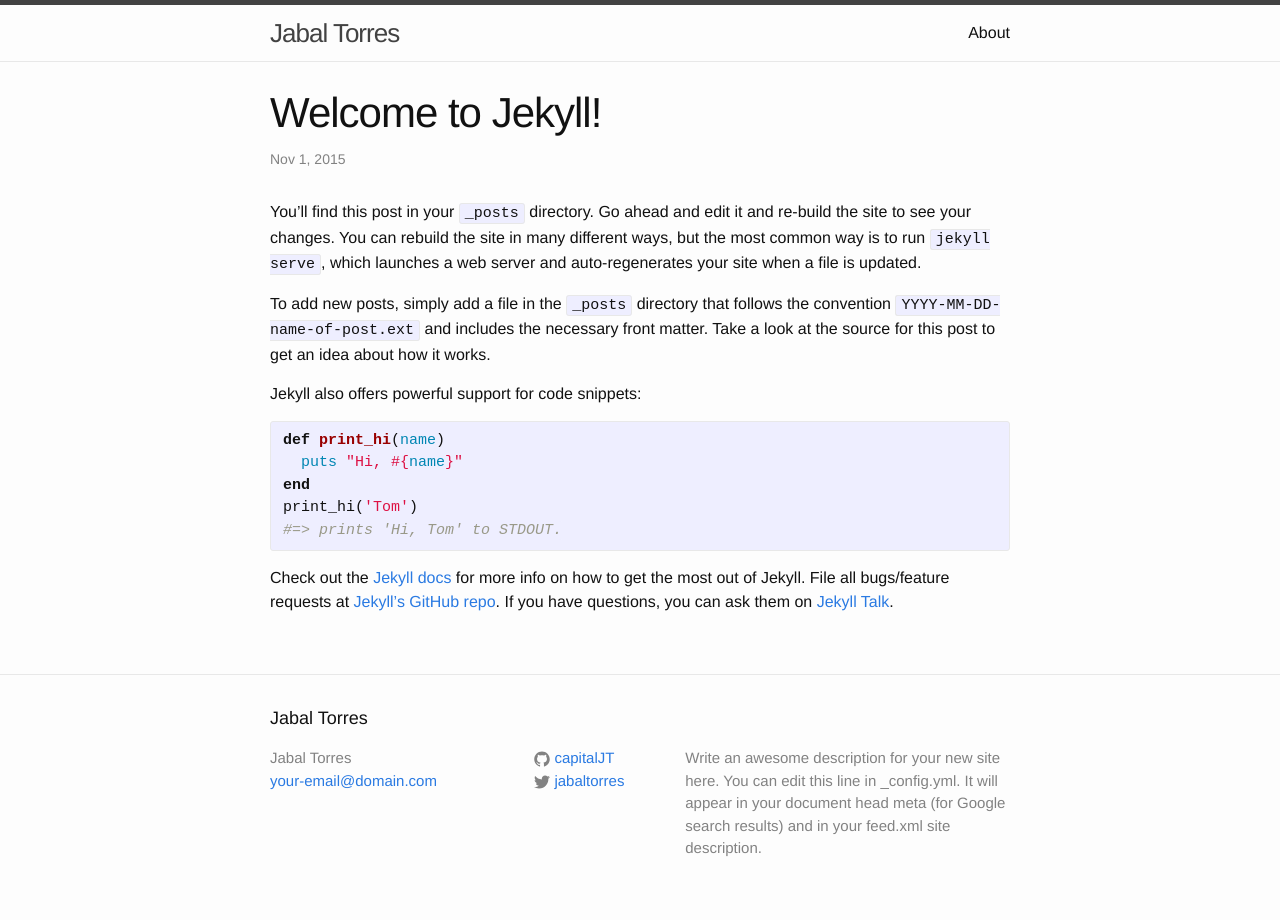
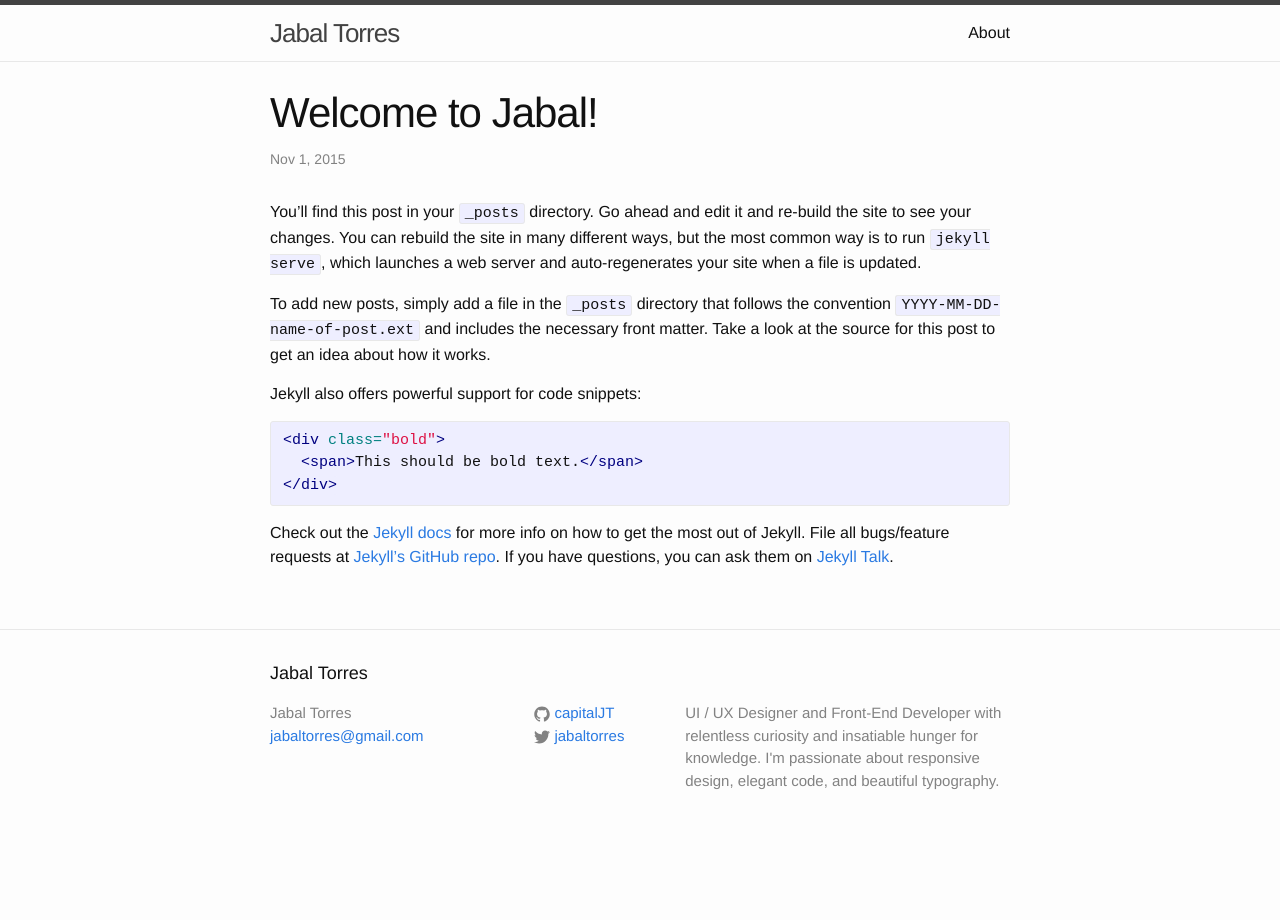
Before and after one commit to capitalJT/capitaljt.github.io, a Jekyll site: the page built from _posts/2015-10-31-welcome-to-jekyll.md, in a window 1280 px wide. Built offline with Jekyll 4.4.1, drawn with Linux system fonts in a browser that asks for light colours.

Commit message:
added first post

```diff
--- a/_config.yml
+++ b/_config.yml
@@ -7,13 +7,11 @@
 
 # Site settings
 title: Jabal Torres
-email: your-email@domain.com
+email: jabaltorres@gmail.com
 description: > # this means to ignore newlines until "baseurl:"
-  Write an awesome description for your new site here. You can edit this
-  line in _config.yml. It will appear in your document head meta (for
-  Google search results) and in your feed.xml site description.
+  UI / UX Designer and Front-End Developer with relentless curiosity and insatiable hunger for knowledge. I'm passionate about responsive design, elegant code, and beautiful typography.
 baseurl: "" # the subpath of your site, e.g. /blog
-url: "http://yourdomain.com" # the base hostname & protocol for your site
+url: "http://jabaltorres.com" # the base hostname & protocol for your site
 twitter_username: jabaltorres
 github_username:  capitalJT
 
--- a/_posts/2015-10-31-welcome-to-jekyll.markdown
+++ b/_posts/2015-10-31-welcome-to-jekyll.md
@@ -1,6 +1,6 @@
 ---
 layout: post
-title:  "Welcome to Jekyll!"
+title:  "Welcome to Jabal!"
 date:   2015-10-31 21:35:48 -0700
 categories: jekyll update
 ---
@@ -10,12 +10,10 @@
 
 Jekyll also offers powerful support for code snippets:
 
-{% highlight ruby %}
-def print_hi(name)
-  puts "Hi, #{name}"
-end
-print_hi('Tom')
-#=> prints 'Hi, Tom' to STDOUT.
+{% highlight html %}
+<div class="bold">
+  <span>This should be bold text.</span>
+</div>
 {% endhighlight %}
 
 Check out the [Jekyll docs][jekyll-docs] for more info on how to get the most out of Jekyll. File all bugs/feature requests at [Jekyll’s GitHub repo][jekyll-gh]. If you have questions, you can ask them on [Jekyll Talk][jekyll-talk].
```
Also changed, not shown: _posts/2015-10-31-welcome-to-jabal.markdown (deleted, +0 -21 lines), _posts/2015-12-10-first-post.md (added, +9 -0 lines), about.md (+0 -4 lines).
